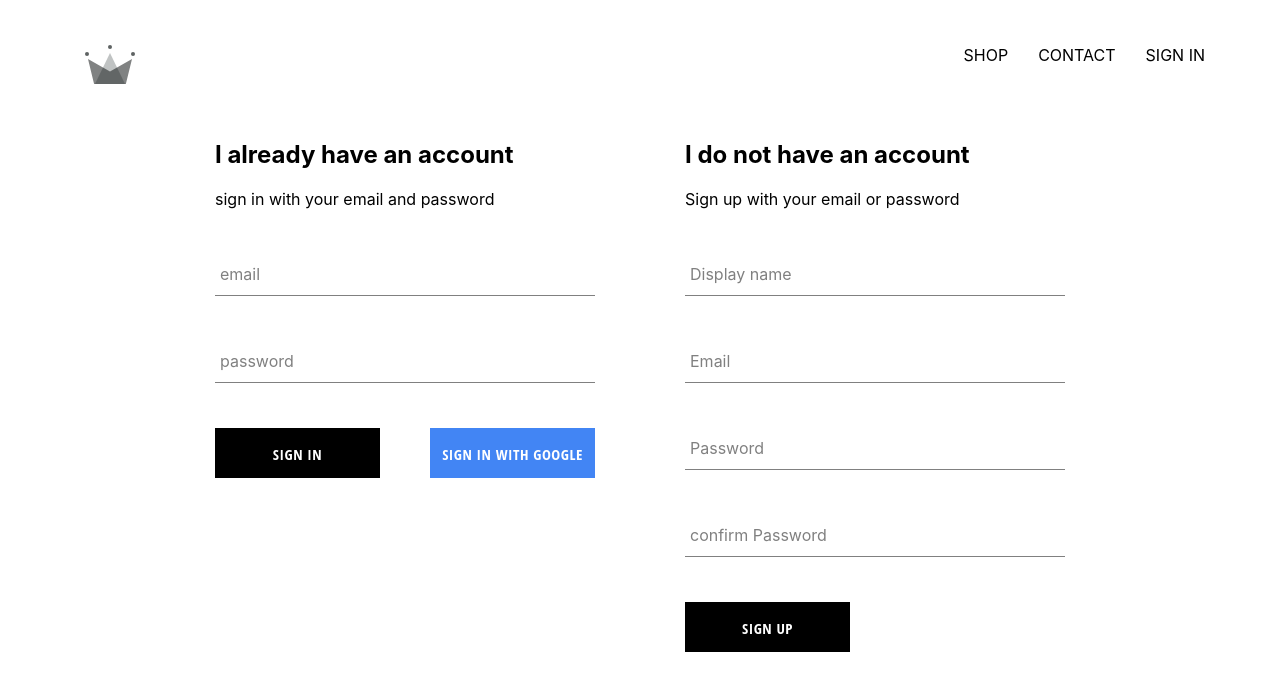
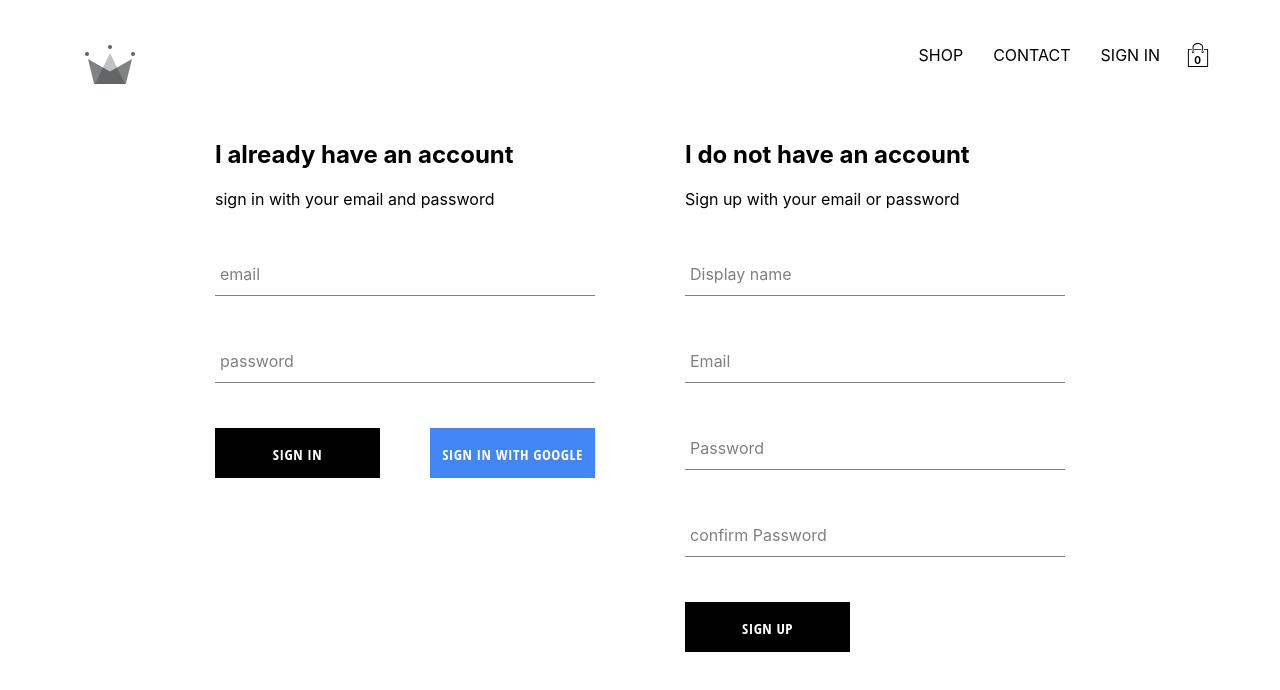
Before and after one commit to AA-Arnold/royal-clothing, a React (Create React App) app: page /signin in a window 1280 px wide. Shown: the top 690 px of the page. Built offline with nearby package versions, Linux system fonts and the light colour scheme; no server answers.

Commit message:
added cart-icon with number

```diff
--- /dev/null
+++ b/src/components/cart-icon/cart-icon.component.jsx
@@ -0,0 +1,10 @@
+import React from 'react';
+import { ReactComponent as ShoppingIcon } from '../../assets/shopping-bag.svg'
+import './cart-icon.styles.scss'
+
+export const CartIcon = () => (
+    <div className="cart-icon">
+        <ShoppingIcon className="shopping-icon" />
+        <span className="item-count">0</span>
+    </div>
+)
--- /dev/null
+++ b/src/components/cart-icon/cart-icon.styles.scss
@@ -0,0 +1,21 @@
+.cart-icon {
+    width: 45px;
+    height: 45px;
+    position: relative;
+    display: flex;
+    align-items: center;
+    justify-content: center;
+    cursor: pointer;
+
+    .shopping-icon {
+      width: 24px;
+      height: 24px;
+    }
+
+    .item-count {
+      position: absolute;
+      font-size: 10px;
+      font-weight: bold;
+      bottom: 12px;
+    }
+  }
--- a/src/components/header/header.component.jsx
+++ b/src/components/header/header.component.jsx
@@ -3,6 +3,7 @@
 import { ReactComponent as Logo } from '../../assets/crown.svg'
 import { auth } from '../../firebase/firebase.util'
 import { connect } from 'react-redux'
+import { CartIcon } from '../cart-icon/cart-icon.component';
 
 import './header.style.scss'
 
@@ -24,6 +25,8 @@
                     :
                     <Link className='option' to='/signin'>SIGN IN</Link>
             }
+
+            <CartIcon />
         </div>
     </div>
 )
```
Also changed, not shown: src/assets/shopping-bag.svg (added).
